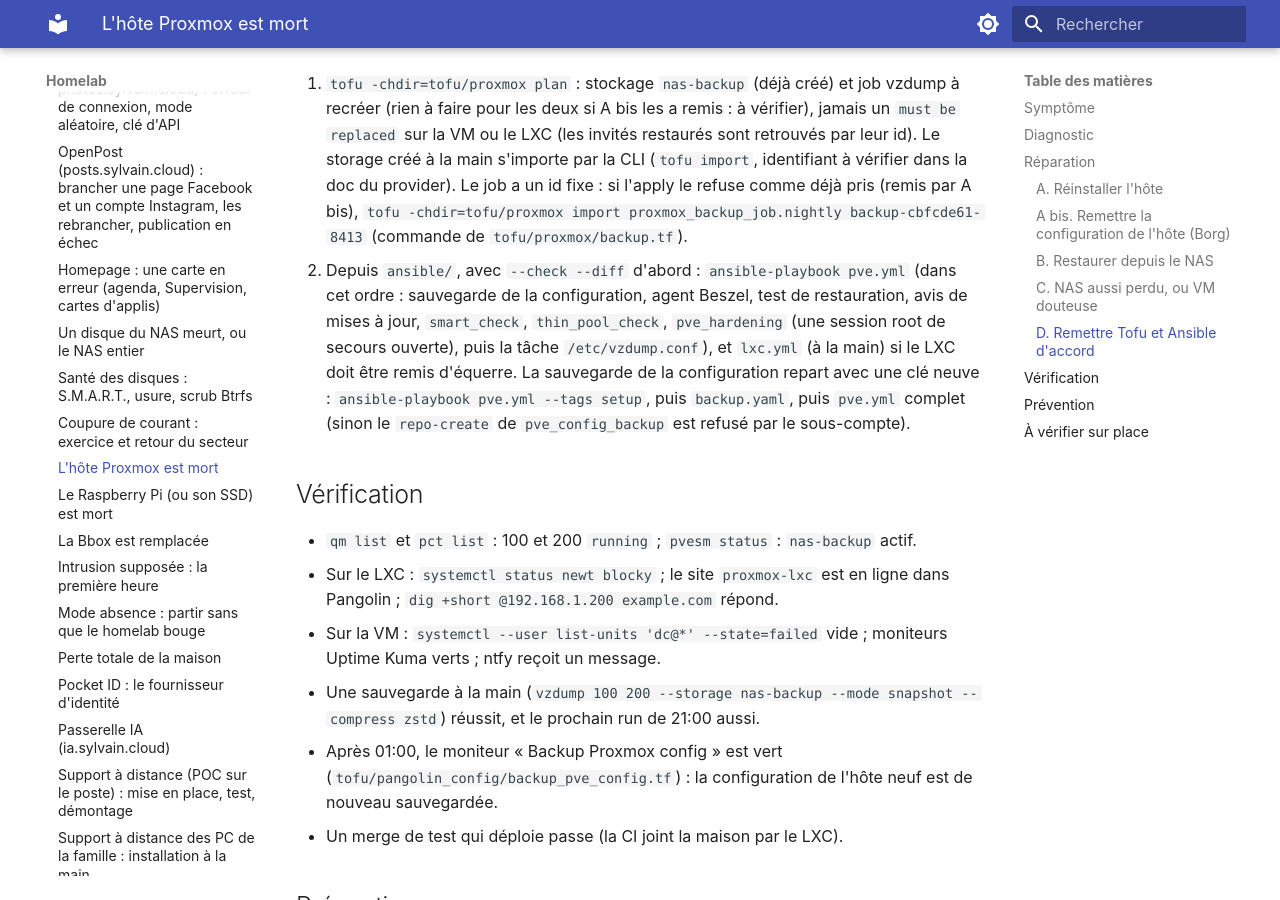
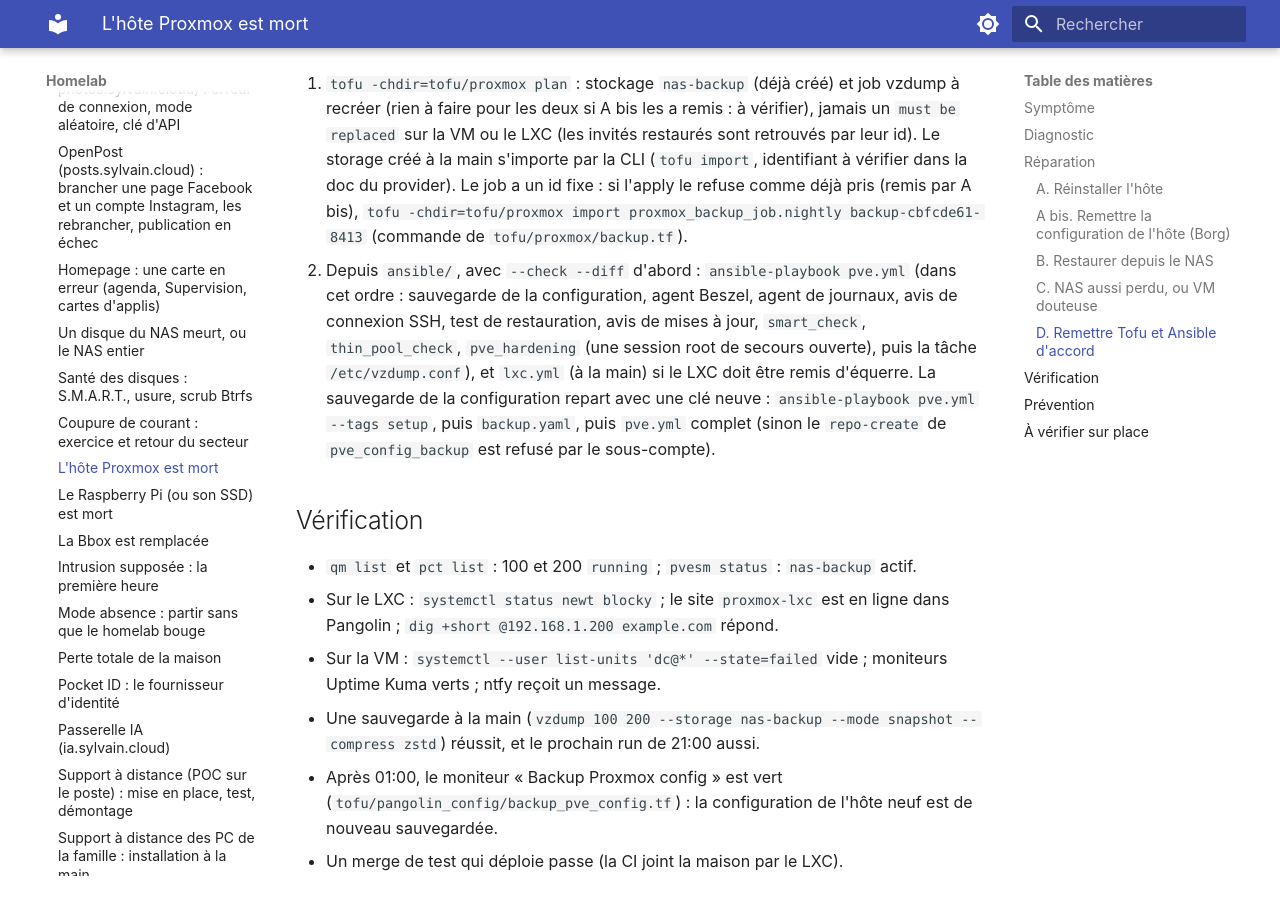
Before and after one commit to sylvainmetayer/homelab, an MkDocs documentation site: the page built from docs/runbooks/hote-proxmox-mort.md, in a window 1280 px wide and 900 px high, scrolled down 4187 px. Built offline with MkDocs 1.6.1 and Material for MkDocs 9.7.7, drawn with Linux system fonts in a browser that asks for light colours; some of the changed text lies outside the part shown.

Commit message:
docs(runbooks): hote-proxmox-mort, timer du test vzdump (2 et 16) et ordre de pve.yml
Claude-Session: https://claude.ai/code/session_01EfxfYAbz2gwpFVQsyUyGKn

```diff
--- a/docs/runbooks/hote-proxmox-mort.md
+++ b/docs/runbooks/hote-proxmox-mort.md
@@ -205,7 +205,8 @@ chaque nuit. Vérifier que l'archive suivante contient
    proxmox_backup_job.nightly backup-cbfcde61-8413` (commande de `tofu/proxmox/backup.tf`).
 2. Depuis `ansible/`, avec `--check --diff` d'abord :
    `ansible-playbook pve.yml` (dans cet ordre : sauvegarde de la
-   configuration, agent Beszel, test de restauration, avis de mises à jour,
+   configuration, agent Beszel, agent de journaux, avis de connexion SSH, test de
+   restauration, avis de mises à jour,
    `smart_check`, `thin_pool_check`, `pve_hardening` (une session root de
    secours ouverte), puis la tâche `/etc/vzdump.conf`), et `lxc.yml` (à la main) si le LXC doit être
    remis d'équerre. La sauvegarde de la configuration repart avec une clé
```
Also changed, not shown: other parts of docs/runbooks/hote-proxmox-mort.md (+1 -1 lines).
